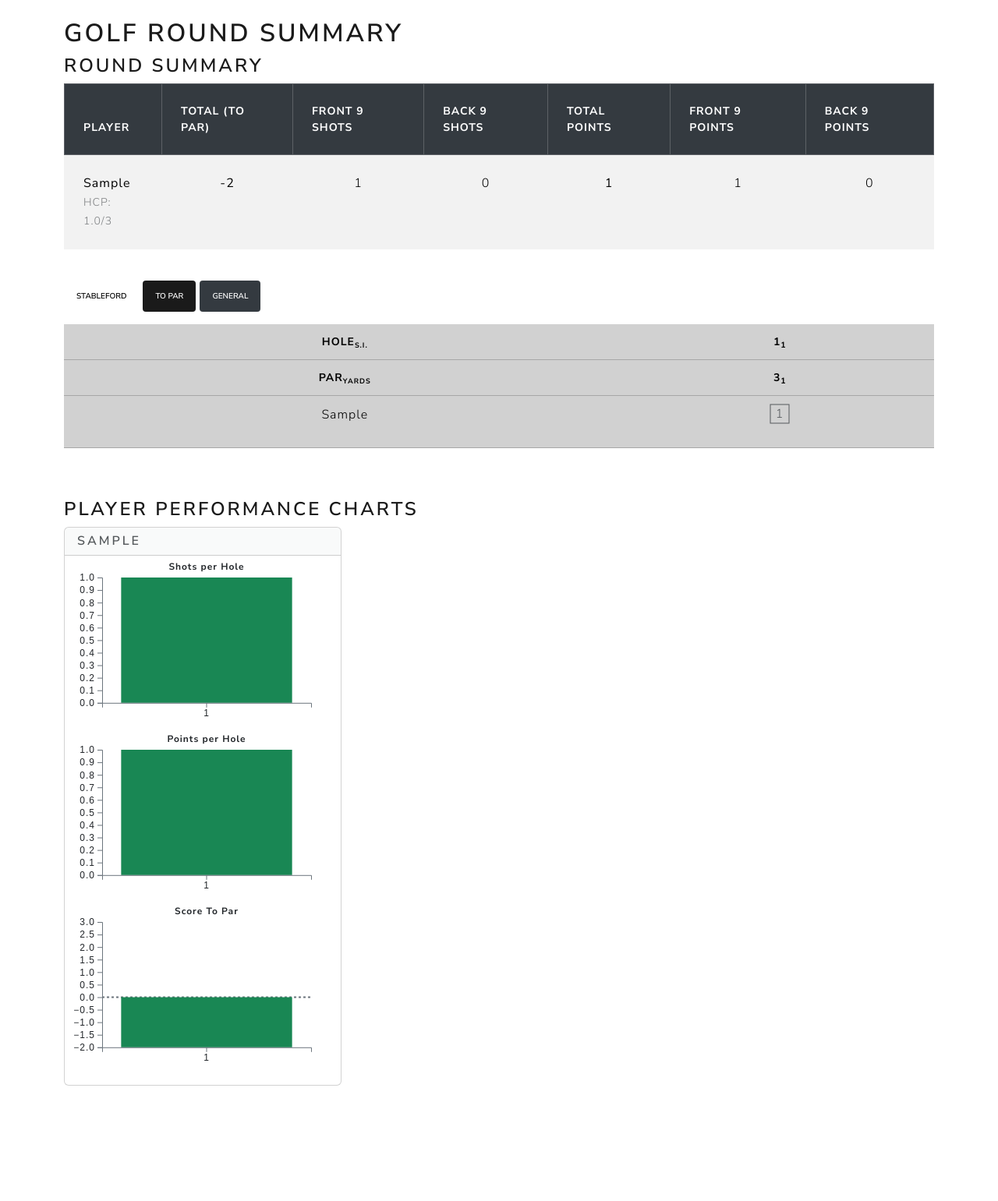
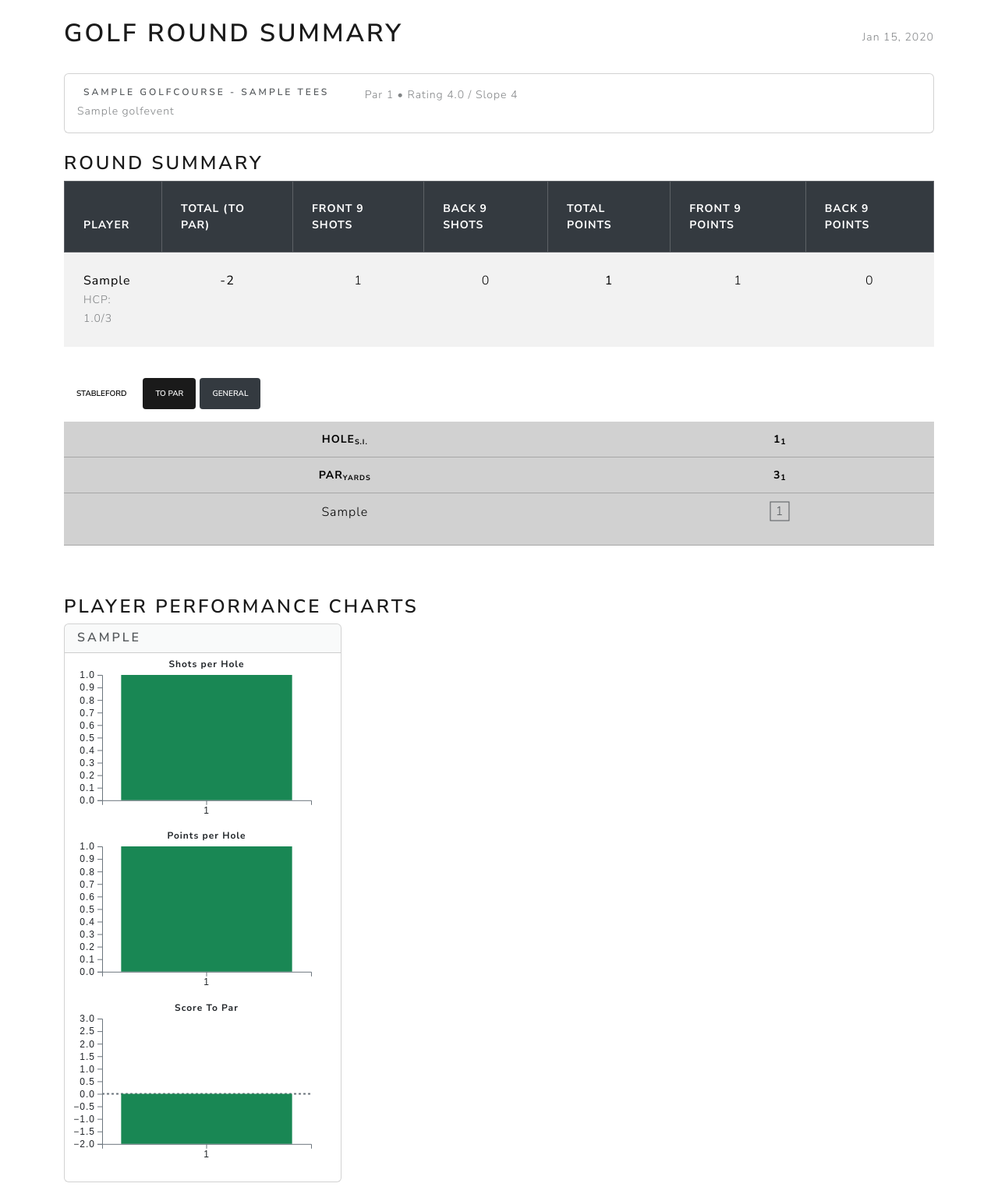
Before and after one commit to rgl1892/golf2025, a Django app: page /rounds/1 in a window 1280 px wide. Shown: the part 98-1639 px from the top of the page at 78% size. Before the commit the page ends 1491 px from the top, so only its background shows below. Run offline with Django 5.2, Linux system fonts and the light colour scheme; tables that the repository leaves empty hold one stand-in row (values such as "Sample post"); some libraries are stand-ins or nearby versions.

Commit message:
cosmetic

```diff
--- a/superb_ock/templates/superb_ock/rounds/round.html
+++ b/superb_ock/templates/superb_ock/rounds/round.html
@@ -113,7 +113,50 @@
 
 {% block content %}
 
-<h1 class="mt-4">Golf Round Summary</h1>
+<div class="d-flex justify-content-between align-items-center mt-4 mb-4">
+    <h1>Golf Round Summary</h1>
+    {% if round_info %}
+    <div class="text-end">
+        {% if round_info.date %}
+        <small class="text-muted">{{ round_info.date|date:"M d, Y" }}</small>
+        {% endif %}
+    </div>
+    {% endif %}
+</div>
+
+<!-- Round Information Card -->
+{% if round_info %}
+<div class="card mb-4">
+    <div class="card-body py-3">
+        <div class="row align-items-center">
+            <div class="col-md-8">
+                <div class="row">
+                    <div class="col-sm-6">
+                        <h6 class="mb-1">
+                            <i class="fas fa-golf-ball text-primary me-2"></i>
+                            {% if round_info.course_name %}{{ round_info.course_name }}{% else %}Course{% endif %}
+                            {% if round_info.tees %} - {{ round_info.tees }} Tees{% endif %}
+                        </h6>
+                        {% if round_info.event %}
+                        <small class="text-muted">{{ round_info.event.name }}</small>
+                        {% endif %}
+                    </div>
+                    <div class="col-sm-6">
+                        {% if round_info.par or round_info.course_rating %}
+                        <div class="small text-muted">
+                            {% if round_info.par %}Par {{ round_info.par }}{% endif %}
+                            {% if round_info.course_rating and round_info.slope_rating %}
+                                • Rating {{ round_info.course_rating }} / Slope {{ round_info.slope_rating }}
+                            {% endif %}
+                        </div>
+                        {% endif %}
+                    </div>
+                </div>
+            </div>
+        </div>
+    </div>
+</div>
+{% endif %}
 
 <!-- Other Concurrent Rounds Summary -->
 {% if other_rounds %}
--- a/superb_ock/views.py
+++ b/superb_ock/views.py
@@ -610,6 +610,29 @@ class GolfRoundView(View):
                         'score': score
                     })
 
+        # Get round info for display
+        round_info = {
+            'round': current_round,
+            'event': current_round.event,
+            'date': current_round.date_started,
+        }
+
+        # Get course info from first score if available
+        first_score = scores.first()
+        if first_score:
+            course_data = Score.objects.filter(golf_round__id=round_id).select_related(
+                'hole__golf_course'
+            ).first()
+            if course_data and course_data.hole and course_data.hole.golf_course:
+                round_info.update({
+                    'course': course_data.hole.golf_course,
+                    'course_name': course_data.hole.golf_course.name,
+                    'tees': course_data.hole.golf_course.tees,
+                    'par': course_data.hole.golf_course.par,
+                    'course_rating': course_data.hole.golf_course.course_rating,
+                    'slope_rating': course_data.hole.golf_course.slope_rating,
+                })
+
         return render(
             request,
             self.template_name,
@@ -618,7 +641,8 @@ class GolfRoundView(View):
                 "round_id": round_id,
                 "summary": summary_data,
                 "other_rounds": other_rounds,
-                "highlights_data": highlights_data
+                "highlights_data": highlights_data,
+                "round_info": round_info
                 },
         )
 
```
